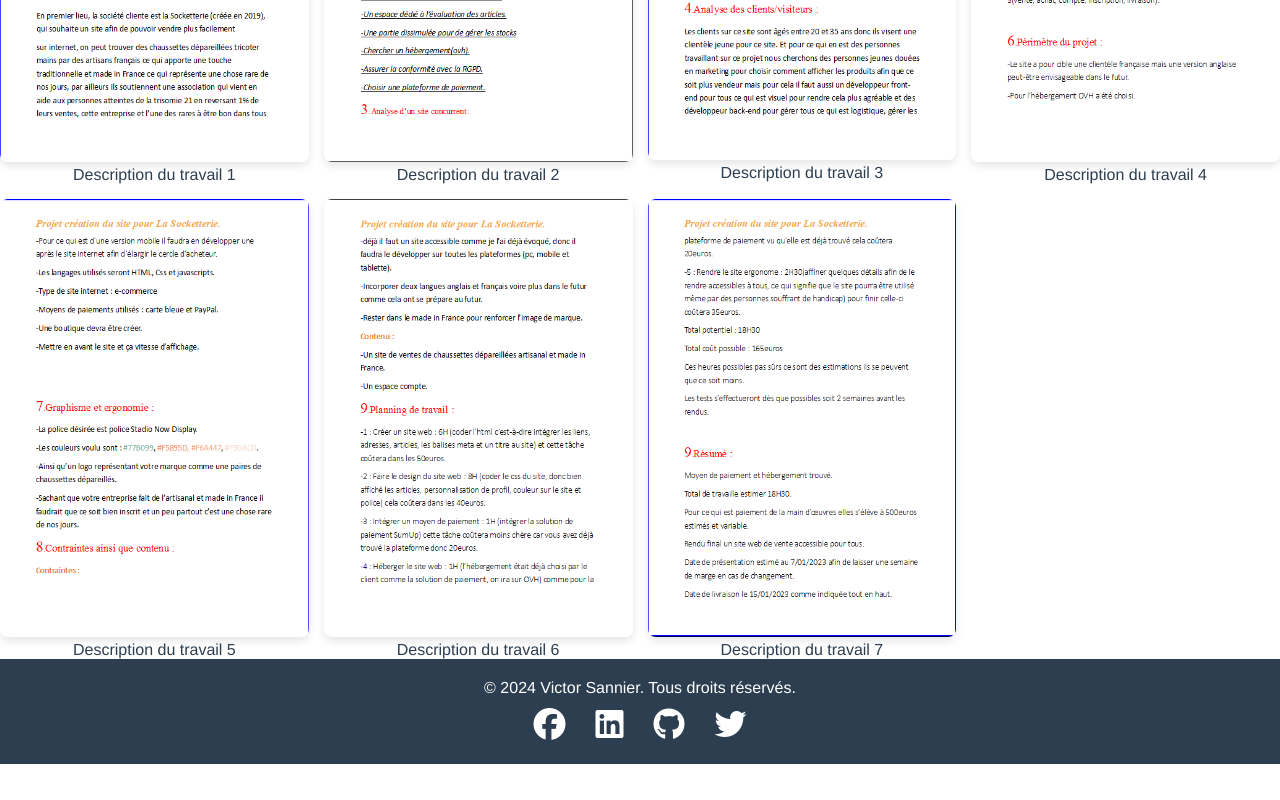
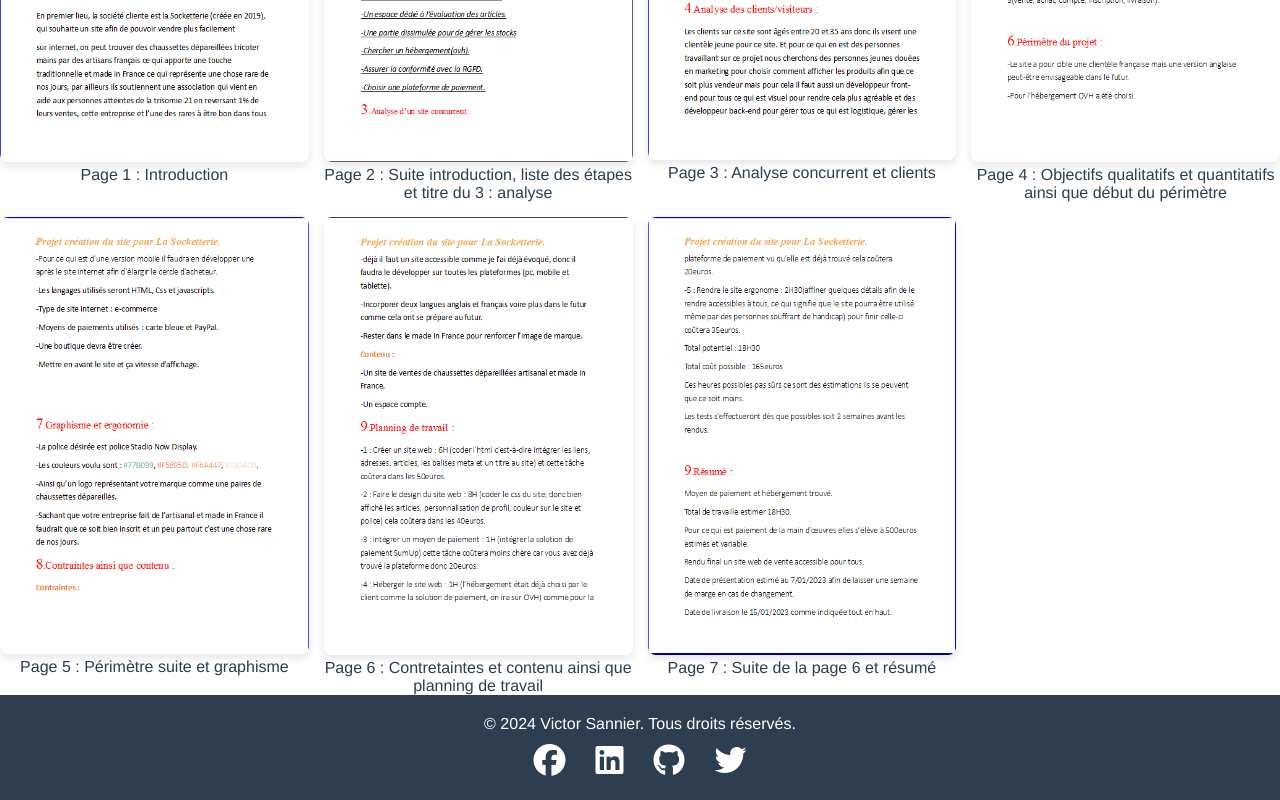
Before and after one commit to Slapsho/Portfolio-vue, a Vue app in the folder project/: page /work in a window 1280 px wide. Shown: the part 446-1246 px from the top of the page. Before the commit the page ends 1210 px from the top, so only its background shows below. Built offline with nearby package versions, Linux system fonts and the light colour scheme.

Commit message:
dernier réglage écrit

```diff
--- a/project/src/views/HomeView.vue
+++ b/project/src/views/HomeView.vue
@@ -23,7 +23,8 @@
       <p>Pour le "Mon CV" je vais faire l'explication ici vu qu'il prend toute la page.
         Voici l'intitulé : Le livrable attendu est un lien vers le repository GitHub du projet.
         Ce projet ne contiendra qu'une seule page HTML, plusieurs images et un ou plusieurs fichiers CSS.
-        Il devra être correctement structuré (ne pas avoir l'ensemble des fichiers à la racine direct du projet, utiliser des sous dossiers).
+        Il devra être correctement structuré (ne pas avoir l'ensemble des fichiers à la racine direct du projet, utiliser des sous dossiers)
+        ( P.S : je l'ai légèrement modifié afin qu'il corresponde au reste).
       </p>
       <div class="creations">
         <div v-for="creation in creations" :key="creation.id" class="creation">
--- a/project/src/views/WorkView.vue
+++ b/project/src/views/WorkView.vue
@@ -42,13 +42,13 @@ export default {
   data() {
     return {
       images: [
-        { id: 1, src: Charge1, alt: 'Travail 1', description: 'Description du travail 1' },
-        { id: 2, src: Charge2, alt: 'Travail 2', description: 'Description du travail 2' },
-        { id: 3, src: Charge3, alt: 'Travail 3', description: 'Description du travail 3' },
-        { id: 4, src: Charge4, alt: 'Travail 4', description: 'Description du travail 4' },
-        { id: 5, src: Charge5, alt: 'Travail 5', description: 'Description du travail 5' },
-        { id: 6, src: Charge6, alt: 'Travail 6', description: 'Description du travail 6' },
-        { id: 7, src: Charge7, alt: 'Travail 7', description: 'Description du travail 7' },
+        { id: 1, src: Charge1, alt: 'Travail 1', description: 'Page 1 : Introduction' },
+        { id: 2, src: Charge2, alt: 'Travail 2', description: 'Page 2 : Suite introduction, liste des étapes et titre du 3 : analyse' },
+        { id: 3, src: Charge3, alt: 'Travail 3', description: 'Page 3 : Analyse concurrent et clients' },
+        { id: 4, src: Charge4, alt: 'Travail 4', description: 'Page 4 : Objectifs qualitatifs et quantitatifs ainsi que début du périmètre' },
+        { id: 5, src: Charge5, alt: 'Travail 5', description: 'Page 5 : Périmètre suite et graphisme' },
+        { id: 6, src: Charge6, alt: 'Travail 6', description: 'Page 6 : Contretaintes et contenu ainsi que planning de travail' },
+        { id: 7, src: Charge7, alt: 'Travail 7', description: 'Page 7 : Suite de la page 6 et résumé' },
       ],
       showModal: false,
       selectedImage: null
```
